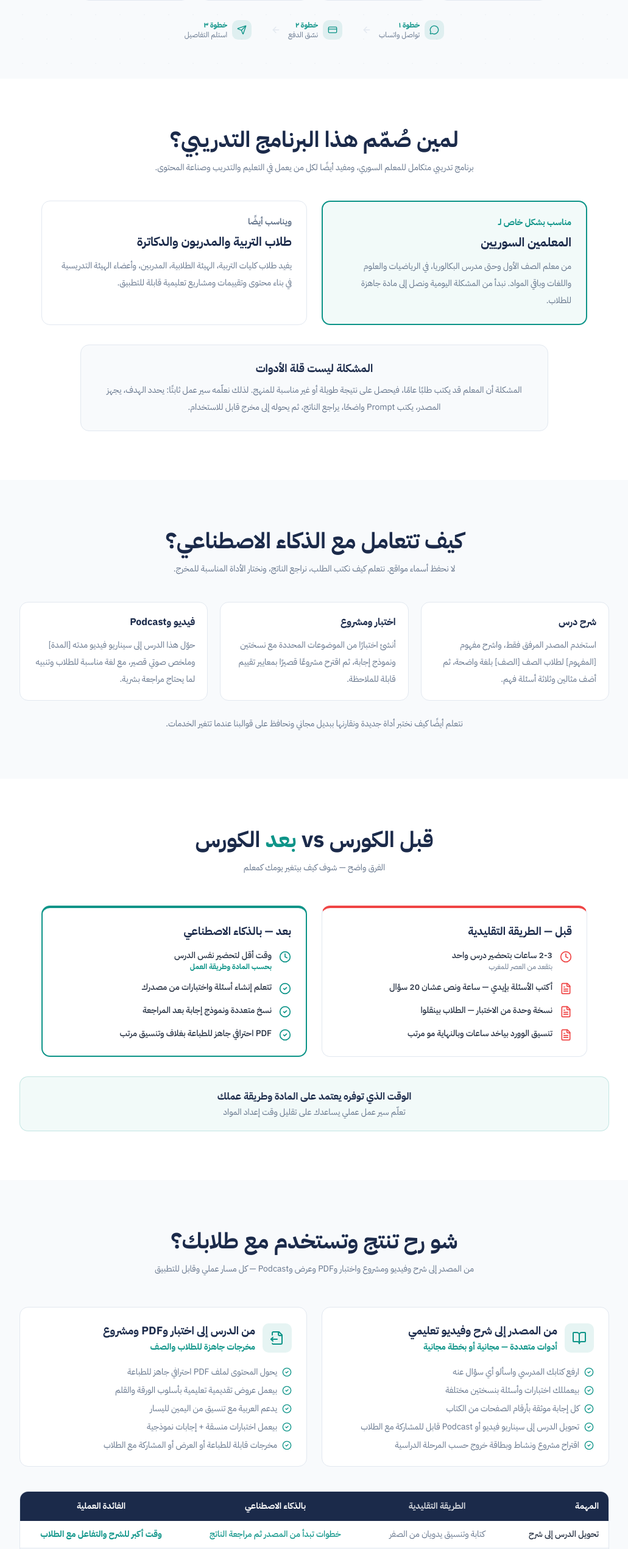
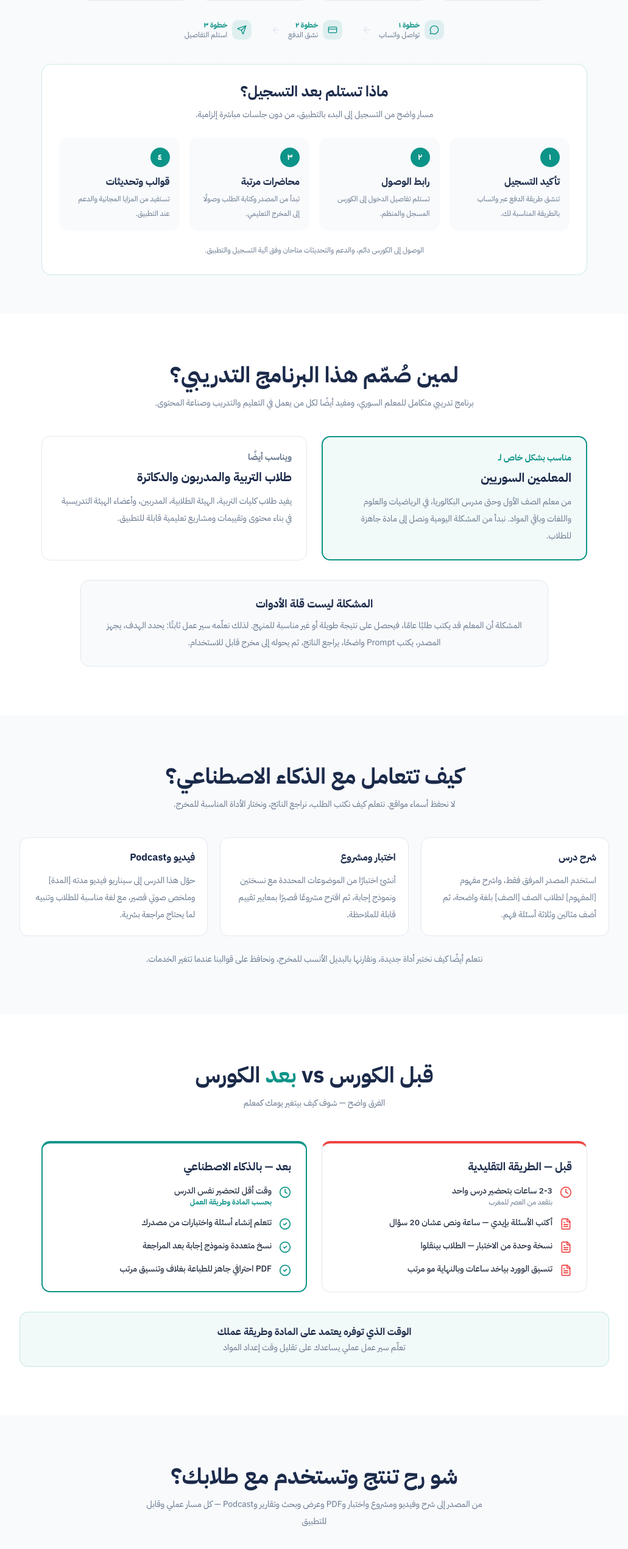
Before and after one commit to fhrrutedf/notebooklm-course-landing, a Next.js app: page / in a window 1280 px wide. Shown: the part 986-3526 px from the top of the page at 61% size, without its empty margins (124-1155 px from the left). Built offline with nearby package versions, Linux system fonts and the light colour scheme.

Commit message:
Improve course conversion tracking and learner journey

```diff
--- a/src/app/page.tsx
+++ b/src/app/page.tsx
@@ -2,6 +2,7 @@
 
 import { useState } from 'react'
 import Link from 'next/link'
+import { track } from '@vercel/analytics'
 import {
   BookOpen,
   CheckCircle2,
@@ -34,10 +35,11 @@ export default function LandingPage() {
     originalPrice: '4,500 ليرة سورية جديدة',
     offerEnd: '25 آب 2026',
     currency: 'شام كاش / تحويل بنكي / أقساط لمن لا يتوفر معه المبلغ كاملًا',
-    whatsappText: 'مرحباً، أريد تفاصيل التسجيل في الكورس المتكامل لأدوات الذكاء الاصطناعي، وأريد معرفة طريقة الدفع والتسجيل.',
   }
   const WHATSAPP_NUMBER = '963985323170'
-  const WHATSAPP_LINK = `https://wa.me/${WHATSAPP_NUMBER}?text=${encodeURIComponent(currentPricing.whatsappText)}`
+  const createWhatsAppLink = (message: string) => `https://wa.me/${WHATSAPP_NUMBER}?text=${encodeURIComponent(message)}`
+  const trackWhatsAppClick = (source: string) => track('whatsapp_click', { source })
+  const trackResultsOpen = (source: string) => track('results_open', { source })
   const COURSE_DURATION = '4 ساعات تقريباً'
 
   // ===== DATA =====
@@ -62,7 +64,7 @@ export default function LandingPage() {
       ],
     },
     {
-      title: 'المسار 3: عرض وتفاعل وبودكاست ومتابعة',
+      title: 'المسار 3: عرض وتفاعل وبحث وتقارير وبودكاست',
       lessons: 7,
       items: [
         'إنشاء عرض تعليمي ونشاط يساعد على تفاعل الطلاب داخل الحصة',
@@ -75,7 +77,7 @@ export default function LandingPage() {
   const bonuses = [
     { title: 'حزمة Prompts وأتمتة للمعلمين', subtitle: 'Prompts & Automation', oldValue: '1,500 ليرة سورية جديدة', value: 'مجانًا مع التسجيل', desc: 'قوالب جاهزة وخطوات أتمتة تساعد في الشرح والاختبارات والمشاريع والفيديوهات، مع طريقة تعديلها حسب الصف والمادة.', icon: Zap },
     { title: 'قوالب مشاريع ومخرجات', subtitle: 'Templates', oldValue: '1,000 ليرة سورية جديدة', value: 'مجانًا مع التسجيل', desc: 'قوالب عملية لخطة المشروع، ورقة الاختبار، سيناريو الفيديو، بطاقة الخروج، ونموذج التقييم.', icon: FileText },
-    { title: 'تحديثات ودعم بعد الكورس', subtitle: 'Updates & Coaching', oldValue: '', value: 'مجانًا دائمًا', desc: 'تحديثات عند تطور الأدوات، ومكالمات مجانية مع الكوتش عند مواجهة مشكلة في التطبيق أو تنفيذ المخرجات.', icon: Shield },
+    { title: 'تحديثات ودعم بعد الكورس', subtitle: 'Updates & Support', oldValue: '', value: 'مجانًا دائمًا', desc: 'تحديثات عند تطور الأدوات، ودعم عبر واتساب عند التطبيق. ويمكن ترتيب مكالمة مساعدة عند الحاجة وبالتنسيق المسبق.', icon: Shield },
   ]
 
   const faqs = [
@@ -89,7 +91,7 @@ export default function LandingPage() {
     },
     {
       q: 'الإجابات اللي بتطلع دقيقة ومطابقة للمنهج؟',
-      a: 'هاد أكتر شي بيميزها عن غيرها! الأداة بترجع للكتاب المدرسي اللي رفعته وبتجاوب منه بس. كل إجادة بيكون مكتوب جنبها رقم الصفحة. ما بتطلع معلومات من بره المنهج.',
+      a: 'نتعلم كيف نرفق الكتاب المدرسي أو المصدر ونطلب من الأداة الاعتماد عليه، ثم نراجع الناتج قبل استخدامه. وعندما تدعم الأداة الإحالة للمصدر، نتحقق من الصفحات والمعلومات بدل الاعتماد على أي نتيجة دون مراجعة.',
     },
     {
       q: 'كيف بدفع؟',
@@ -97,7 +99,7 @@ export default function LandingPage() {
     },
     {
       q: 'هل الكورس فيديوهات مسجلة أم لقاءات مباشرة؟',
-      a: 'الكورس برنامج تدريبي مسجل ومنظم، وتتوفر مكالمات مجانية مع الكوتش عند مواجهة مشكلة أثناء التطبيق، بحسب آلية الدعم الموضحة عند التسجيل.',
+      a: 'الكورس برنامج تدريبي مسجل ومنظم. تحصل على رابط الوصول بعد تنسيق التسجيل، وتتوفر تحديثات ودعم عبر واتساب عند التطبيق، ويمكن ترتيب مكالمة مساعدة عند الحاجة وبالتنسيق المسبق.',
     },
     {
       q: 'هل تشرحون من مصادر محددة أم يجيب الذكاء الاصطناعي من عنده؟',
@@ -109,7 +111,7 @@ export default function LandingPage() {
     },
     {
       q: 'هل يوجد دعم أو تحديثات بعد انتهاء الكورس؟',
-      a: 'نعم، توجد تحديثات للكورس، ويمكن ترتيب مكالمات مجانية مع الكوتش عند ظهور مشكلة في تطبيق ما تعلمته أو عند الحاجة إلى توضيح عملي.',
+      a: 'نعم، توجد تحديثات للكورس ودعم عبر واتساب عند التطبيق. ويمكن ترتيب مكالمة مساعدة عند الحاجة إلى توضيح عملي وبالتنسيق المسبق.',
     },
     {
       q: 'هل أستطيع إعداد تقرير أو رسالة أو بحث منظم؟',
@@ -122,7 +124,7 @@ export default function LandingPage() {
   ]
 
   return (
-    <div dir="rtl" className="min-h-screen flex flex-col bg-white text-[#1E293B]" style={{ fontFamily: 'var(--font-ibm-plex-sans-arabic), sans-serif' }} suppressHydrationWarning>
+    <div dir="rtl" className="min-h-screen flex flex-col bg-white pb-20 text-[#1E293B] md:pb-0" style={{ fontFamily: 'var(--font-ibm-plex-sans-arabic), sans-serif' }} suppressHydrationWarning>
 
       {/* ===== 1. TOP NAVIGATION BAR ===== */}
       <nav className="bg-white border-b border-[#E2E8F0] py-3 px-4 sticky top-0 z-50">
@@ -176,13 +178,15 @@ export default function LandingPage() {
           <div className="flex flex-col sm:flex-row items-center justify-center gap-4 mb-8">
             <a
               href="/results"
+              onClick={() => trackResultsOpen('hero')}
               className="inline-flex items-center gap-2 bg-[#0D9488] hover:bg-[#0B7C72] text-white font-bold px-8 py-4 rounded-xl text-base transition-colors"
             >
               <Presentation className="w-5 h-5" />
               شاهد نماذج حقيقية
             </a>
             <a
-              href={WHATSAPP_LINK}
+              href={createWhatsAppLink('مرحباً، شاهدت صفحة الكورس وأريد تفاصيل التسجيل وطريقة الدفع.')}
+              onClick={() => trackWhatsAppClick('hero')}
               target="_blank"
               rel="noopener noreferrer"
               className="inline-flex items-center gap-2 bg-white border-2 border-[#1B2A4A]/20 hover:border-[#0D9488] text-[#1B2A4A] font-bold px-8 py-4 rounded-xl text-base transition-colors"
@@ -259,6 +263,28 @@ export default function LandingPage() {
               ))}
             </div>
           </div>
+
+          <div className="mt-10 max-w-4xl mx-auto rounded-2xl border border-[#0D9488]/20 bg-white p-5 md:p-7 text-right">
+            <div className="mb-6 text-center">
+              <h2 className="text-xl md:text-2xl font-bold text-[#1B2A4A]">ماذا تستلم بعد التسجيل؟</h2>
+              <p className="mt-2 text-sm leading-loose text-[#64748B]">مسار واضح من التسجيل إلى البدء بالتطبيق، من دون جلسات مباشرة إلزامية.</p>
+            </div>
+            <div className="grid gap-4 sm:grid-cols-2 lg:grid-cols-4">
+              {[
+                { number: '١', title: 'تأكيد التسجيل', text: 'تنسّق طريقة الدفع عبر واتساب بالطريقة المناسبة لك.' },
+                { number: '٢', title: 'رابط الوصول', text: 'تستلم تفاصيل الدخول إلى الكورس المسجل والمنظم.' },
+                { number: '٣', title: 'محاضرات مرتبة', text: 'تبدأ من المصدر وكتابة الطلب وصولًا إلى المخرج التعليمي.' },
+                { number: '٤', title: 'قوالب وتحديثات', text: 'تستفيد من المزايا المجانية والدعم عند التطبيق.' },
+              ].map((item) => (
+                <div key={item.number} className="rounded-xl bg-[#F8FAFC] p-4">
+                  <span className="mb-3 flex h-8 w-8 items-center justify-center rounded-full bg-[#0D9488] text-sm font-bold text-white">{item.number}</span>
+                  <h3 className="mb-1 font-bold text-[#1B2A4A]">{item.title}</h3>
+                  <p className="text-xs leading-loose text-[#64748B]">{item.text}</p>
+                </div>
+              ))}
+            </div>
+            <p className="mt-5 text-center text-xs leading-loose text-[#64748B]">الوصول إلى الكورس دائم، والدعم والتحديثات متاحان وفق آلية التسجيل والتطبيق.</p>
+          </div>
         </div>
       </section>
 
@@ -307,7 +333,7 @@ export default function LandingPage() {
               </div>
             ))}
           </div>
-          <div className="mt-7 text-center text-sm text-[#64748B]">نتعلم أيضًا كيف نختبر أداة جديدة ونقارنها ببديل مجاني ونحافظ على قوالبنا عندما تتغير الخدمات.</div>
+          <div className="mt-7 text-center text-sm text-[#64748B]">نتعلم أيضًا كيف نختبر أداة جديدة، ونقارنها بالبديل الأنسب للمخرج، ونحافظ على قوالبنا عندما تتغير الخدمات.</div>
         </div>
       </section>
 
@@ -409,7 +435,7 @@ export default function LandingPage() {
               شو رح تنتج وتستخدم مع طلابك؟
             </h2>
             <p className="text-[#64748B] max-w-xl mx-auto text-sm leading-loose">
-              من المصدر إلى شرح وفيديو ومشروع واختبار وPDF وعرض وPodcast — كل مسار عملي وقابل للتطبيق
+              من المصدر إلى شرح وفيديو ومشروع واختبار وPDF وعرض وبحث وتقارير وPodcast — كل مسار عملي وقابل للتطبيق
             </p>
           </div>
 
@@ -422,7 +448,7 @@ export default function LandingPage() {
                 </div>
                 <div>
                   <h3 className="font-bold text-[#1B2A4A] text-lg">من المصدر إلى شرح وفيديو تعليمي</h3>
-                  <span className="text-[#0D9488] text-sm font-bold">أدوات متعددة — مجانية أو بخطة مجانية</span>
+                  <span className="text-[#0D9488] text-sm font-bold">منهجية واضحة من المصدر إلى المخرج</span>
                 </div>
               </div>
               <ul className="space-y-2.5">
@@ -522,6 +548,7 @@ export default function LandingPage() {
             </p>
             <a
               href="/results"
+              onClick={() => trackResultsOpen('results_section')}
               className="inline-flex items-center gap-2 bg-[#0D9488] hover:bg-[#0B7C72] text-white font-bold px-8 py-3.5 rounded-xl text-base transition-colors"
             >
               اطلع على النماذج
@@ -727,7 +754,7 @@ export default function LandingPage() {
             جاهز تبدأ رحلتك مع الذكاء الاصطناعي؟
           </h2>
           <p className="text-[#64748B] max-w-xl mx-auto text-sm leading-loose mb-8">
-            اطلب تفاصيل التسجيل في برنامج تدريبي متكامل مدته 4 ساعات تقريباً، مع تحديثات للكورس ومكالمات مجانية مع الكوتش عند مواجهة مشكلة في التطبيق.
+            اطلب تفاصيل التسجيل في برنامج تدريبي متكامل مدته 4 ساعات تقريباً، مع تحديثات للكورس ودعم عبر واتساب عند التطبيق، وإمكانية ترتيب مكالمة مساعدة عند الحاجة وبالتنسيق المسبق.
           </p>
 
           {/* Price card */}
@@ -743,7 +770,8 @@ export default function LandingPage() {
               <span className="text-[#0D9488] font-bold">خيار الأقساط متاح لمن لا يتوفر معه المبلغ كاملًا</span> — نتفق على التفاصيل عبر التواصل
             </div>
             <a
-              href={WHATSAPP_LINK}
+              href={createWhatsAppLink('مرحباً، أريد التسجيل في كورس الذكاء الاصطناعي للمعلمين. أريد تفاصيل طريقة الدفع والوصول إلى الكورس.')}
+              onClick={() => trackWhatsAppClick('final_cta')}
               target="_blank"
               rel="noopener noreferrer"
               className="inline-flex items-center gap-2 bg-[#0D9488] hover:bg-[#0B7C72] text-white font-bold px-8 py-4 rounded-xl text-base transition-colors w-full justify-center"
@@ -787,6 +815,17 @@ export default function LandingPage() {
           </p>
         </div>
       </footer>
+
+      <a
+        href={createWhatsAppLink('مرحباً، أريد تفاصيل التسجيل في كورس الذكاء الاصطناعي للمعلمين.')}
+        onClick={() => trackWhatsAppClick('mobile_sticky_cta')}
+        target="_blank"
+        rel="noopener noreferrer"
+        className="fixed inset-x-4 bottom-4 z-50 inline-flex items-center justify-center gap-2 rounded-xl bg-[#0D9488] px-5 py-3.5 text-sm font-bold text-white shadow-lg shadow-[#0D9488]/25 md:hidden"
+      >
+        اطلب التفاصيل عبر واتساب
+        <MessageCircle className="h-5 w-5" />
+      </a>
     </div>
   )
 }
```
